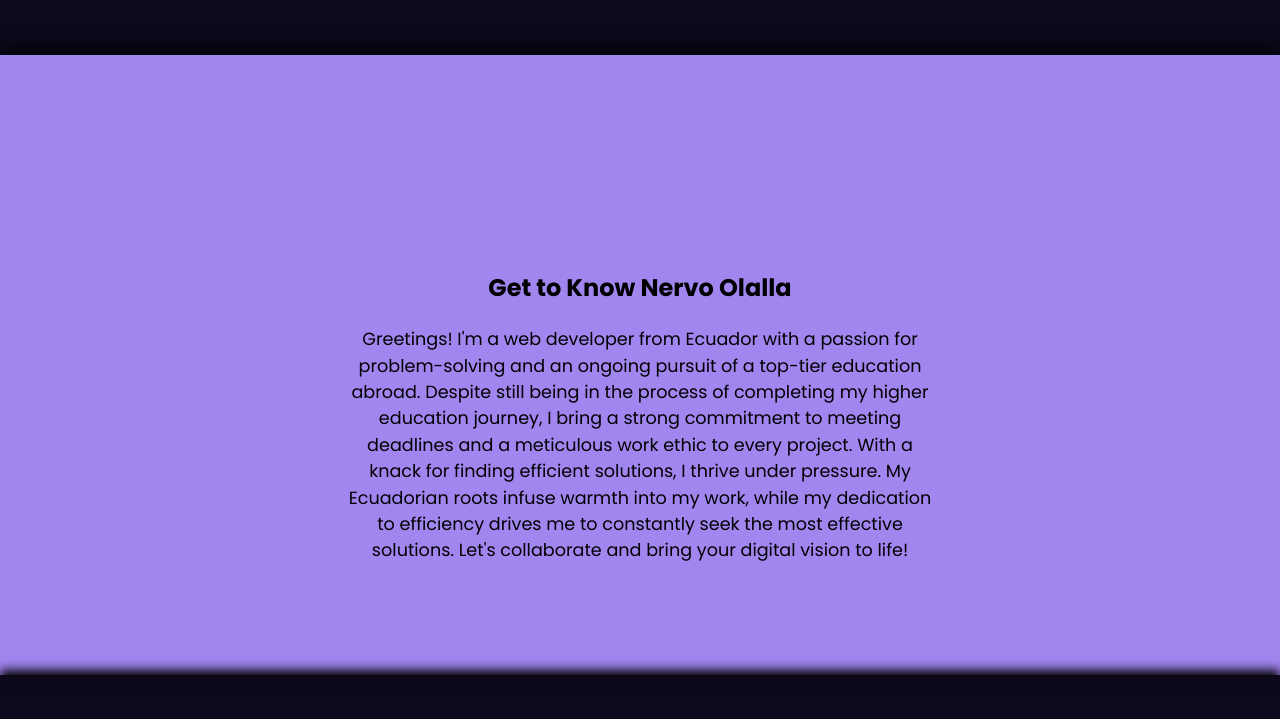
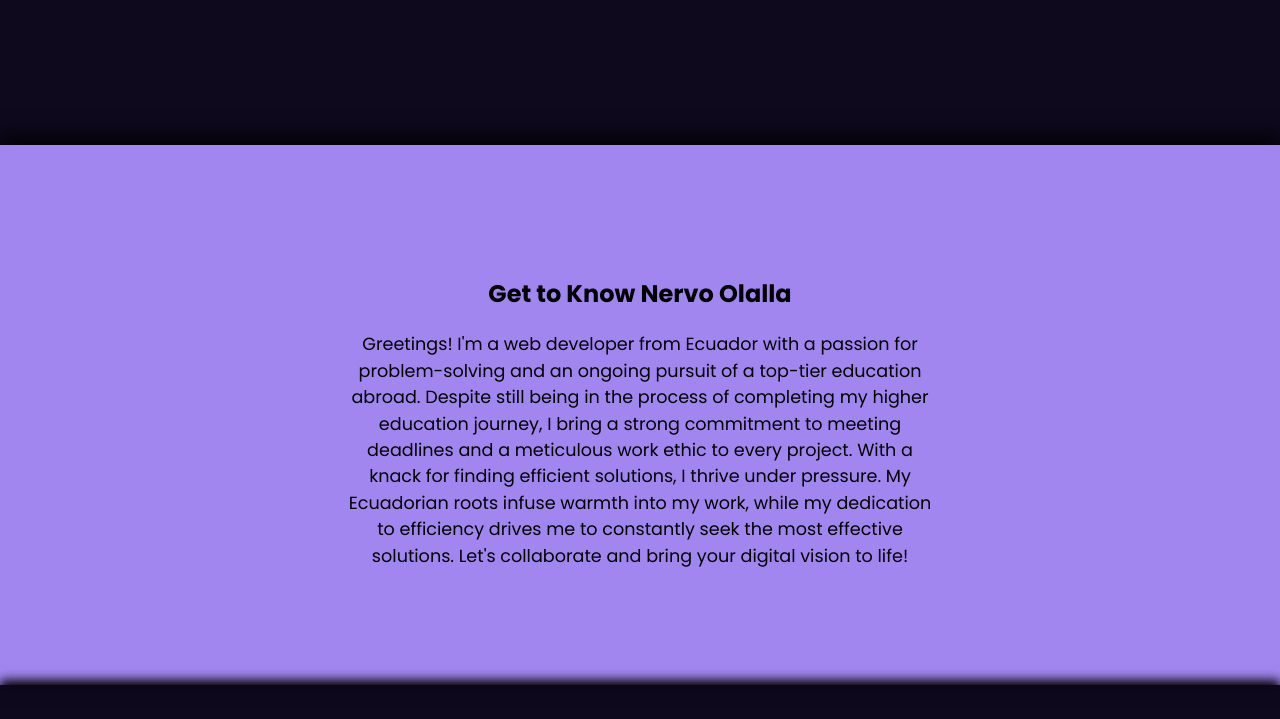
Before and after one commit to Ponnshe/nervooalallaportfolio.github.io, a plain HTML site: page index.html in a window 1280 px wide. Shown: the part 721-1440 px from the top of the page. Drawn offline with nearby package versions, Linux system fonts and the light colour scheme.

Commit message:
Visibility solution 3

```diff
--- a/css/portfolio.css
+++ b/css/portfolio.css
@@ -18,7 +18,7 @@ section{
   flex-direction: column;
   justify-content: center;
   align-items: center;
-  padding: 120px 10px 10px 10px;
+  padding: 120px 10px 100px 10px;
 }
 
 h2{
@@ -164,9 +164,6 @@ h3{
 }
 
 /* About Me */
-.about-me{
-  height: 620px;
-}
 .about-me  .contenedor{
   max-width: 600px;
   text-align: center;
```
